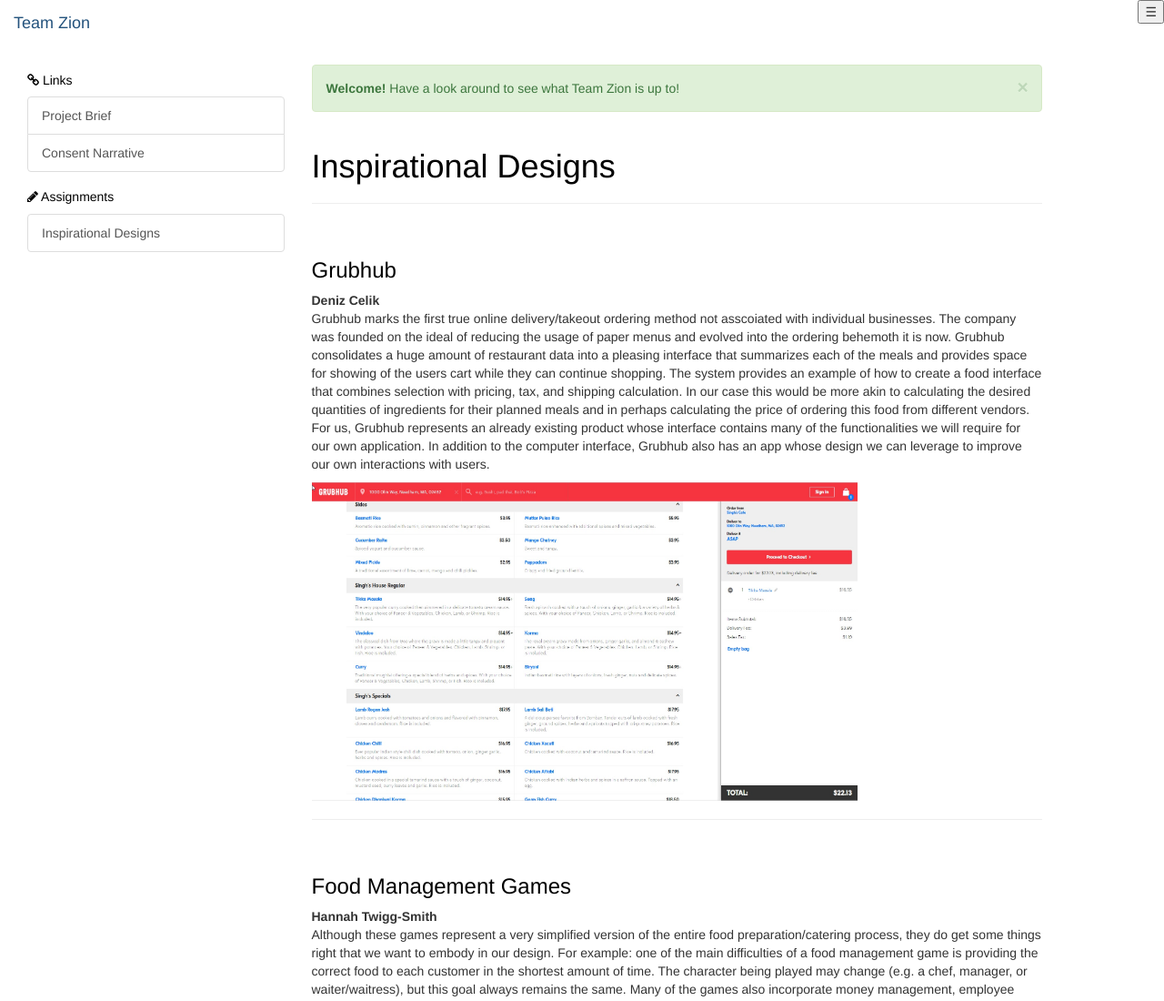
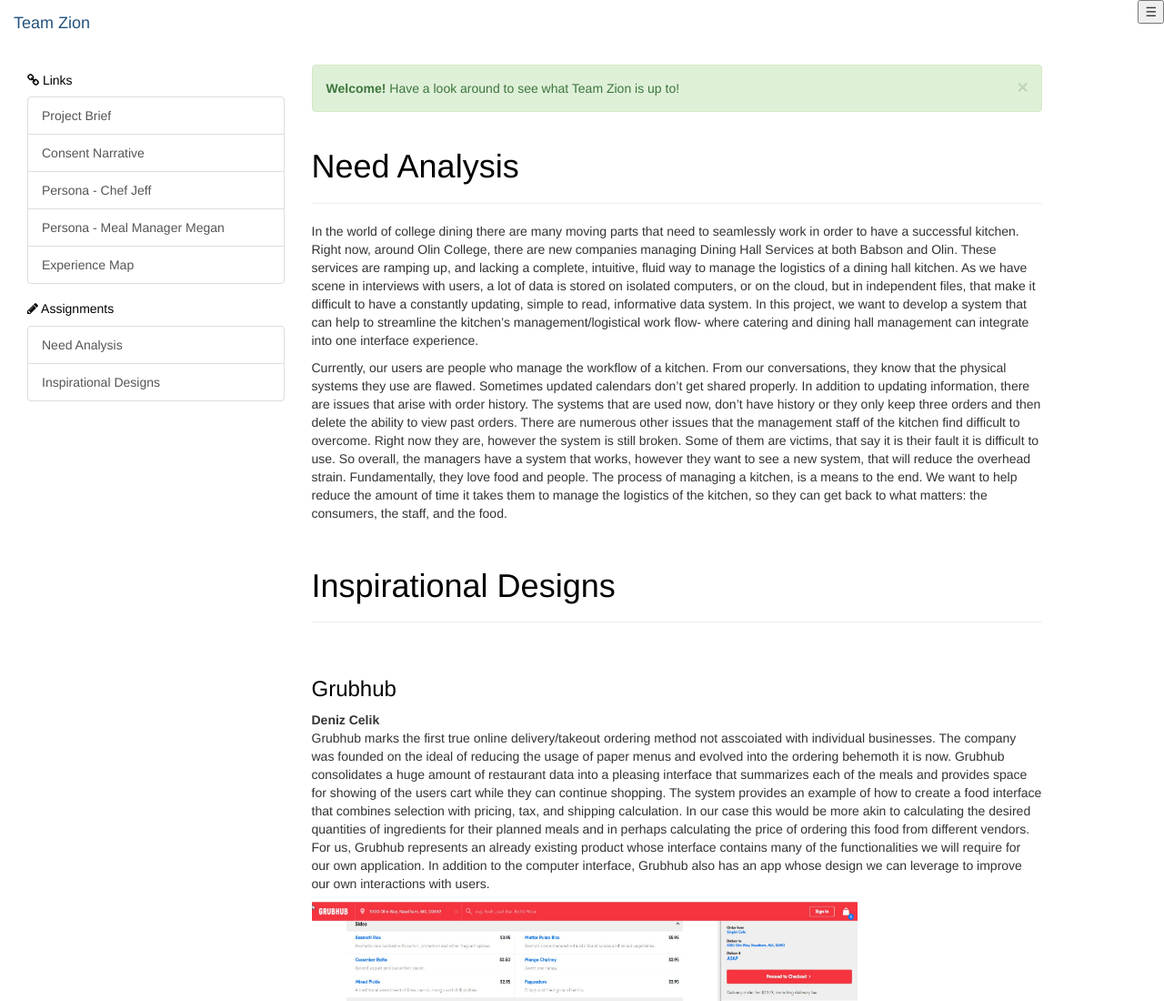
Before and after one commit to dcelik/hfid_team_zion, a plain HTML site: page index.html in a window 1280 px wide. Shown: the top 1100 px of the page at 91% size. Drawn offline with nearby package versions, Linux system fonts and the light colour scheme.

Commit message:
added design artifacts

```diff
--- a/index.html
+++ b/index.html
@@ -73,6 +73,9 @@
 				<div class="list-group list-group-flush">
 					<a href="img/ProjectBrief.pdf" class="list-group-item list-group-item-action">Project Brief</a>
 					<a href="img/ConsentNarrative.pdf" class="list-group-item list-group-item-action">Consent Narrative</a>
+          <a href="img/Jeff.pdf" class="list-group-item list-group-item-action">Persona - Chef Jeff</a>
+          <a href="img/Megan.pdf" class="list-group-item list-group-item-action">Persona - Meal Manager Megan</a>
+          <a href="img/Map.pdf" class="list-group-item list-group-item-action">Experience Map</a>
 				</div>
 			</div>
 
@@ -81,6 +84,7 @@
           <h5 class="card-title"><i class="fa fa-pencil" aria-hidden="true"></i> Assignments</h5>
         </div>
         <div class="list-group list-group-flush">
+          <a href="#" class="list-group-item list-group-item-action"> Need Analysis</a>
           <a href="#" class="list-group-item list-group-item-action"> Inspirational Designs</a>
         </div>
       </div>
@@ -99,6 +103,18 @@
 
 			<!-- Articles -->
 			<div class="row">
+        <article class="col-xs-12">
+          <h1>Need Analysis</h1>
+          <hr>
+
+          <p>
+            In the world of college dining there are many moving parts that need to seamlessly work in order to have a successful kitchen. Right now, around Olin College, there are new companies managing Dining Hall Services at both Babson and Olin. These services are ramping up, and lacking a complete, intuitive, fluid way to manage the logistics of a dining hall kitchen. As we have scene in interviews with users, a lot of data is stored on isolated computers, or on the cloud, but in  independent files, that make it difficult to have a constantly updating, simple to read, informative data system. In this project, we want to develop a system that can help to streamline the kitchen’s management/logistical work flow- where catering and dining hall management can integrate into one interface experience.
+          </p>
+          <p>
+            Currently, our users are people who manage the workflow of a kitchen. From our conversations, they know that the physical systems they use are flawed. Sometimes updated calendars don’t get shared properly. In addition to updating information, there are issues that arise with order history. The systems that are used now, don’t have history or they only keep three orders and then delete the ability to view past orders. There are numerous other issues that the management staff of the kitchen find difficult to overcome. Right now they are, however the system is still broken. Some of them are victims, that say it is their fault it is difficult to use. So overall, the managers have a system that works, however they want to see a new system, that will reduce the overhead strain. Fundamentally, they love food and people. The process of managing a kitchen, is a means to the end. We want to help reduce the amount of time it takes them to manage the logistics of the kitchen, so they can get back to what matters: the consumers, the staff, and the food.
+          </p>
+          <br>
+        </article>
 				<article class="col-xs-12">
 					<h1>Inspirational Designs</h1>
           <hr>
```
Also changed, not shown: 2 other files.
